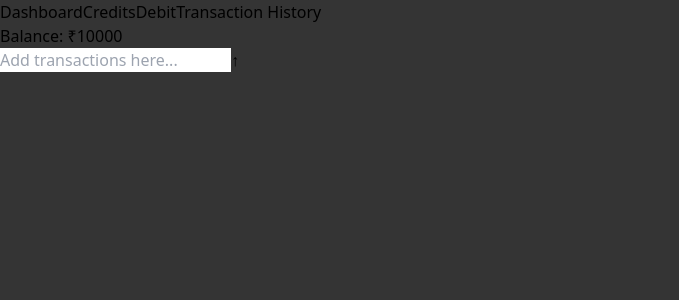
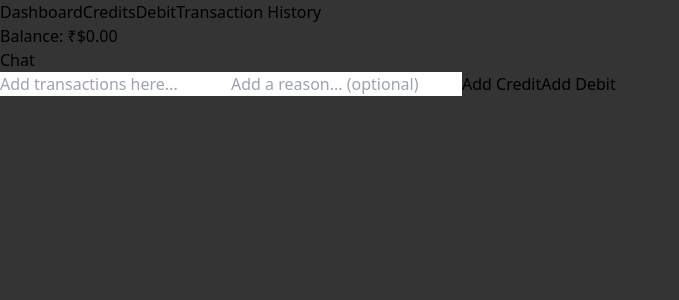
Before and after one commit to AtharvSonawale/Sagespend, a React (Vite) app: page / in a window 1280 px wide. Shown: the top 300 px of the page, without its empty margins (0-679 px from the left). Built offline with nearby package versions, Linux system fonts and the light colour scheme.

Commit message:
updated bg again, tried to add the logic of data Transfer

```diff
--- a/src/App.jsx
+++ b/src/App.jsx
@@ -5,7 +5,7 @@ import Debit from "./components/Debit";
 import TransactionHistory from "./components/TransactionHistory";
 import Dashboard from "./components/Dashboard";
 
-function App() {
+const App = () => {
   const [section, setSection] = useState('Dashboard');
   const sectionRefs = {
     Dashboard: useRef(null),
--- a/src/components/AddTransaction.jsx
+++ b/src/components/AddTransaction.jsx
@@ -1,37 +1,105 @@
 import { useContext, useState } from 'react';
 import { TransactionContext } from './TransactionContext';
 
-function AddTransaction() {
-  const { setTransaction } = useContext(TransactionContext);
-  const [inputValue, setInputValue] = useState('');
+const AddTransaction = () => {
+  const {addCredit, addDebit} = useContext(TransactionContext);
+  const [amount, setAmount] = useState('');
+  const [reason, setReason] = useState('');
 
-  const handleChange = (e) => {
-    setInputValue(e.target.value);
-  };
+  const handleAddCredit = () => {
+    const value = parseFloat(amount);
+    if(!isNaN(value) && value > 0){
+      addCredit(value, reason);
+      setAmount('');
+      setReason('');
+    }
+  }
 
-  const handleClick = () => {
-    setTransaction(inputValue);
-    setInputValue(''); // Clear the input field after adding the transaction
-  };
+  const handleAddDebit = () => {
+    const value = parseFloat(amount);
+    if(!isNaN(value) && value > 0){
+      addDebit(value, reason);
+      setAmount('');
+      setReason('');
+    }
+  }
 
   return (
         <div>
-      <input
-        value={inputValue}
-        onChange={handleChange}
+          <input type="number"
+            value={amount}
+            onChange={(e) => setAmount(e.target.value)}
             className="w-72 rounded-xl px-3 py-1 bg-zinc-800 text-white text-xl font-extralight outline-none m-1 shadow-xl"
-        type="text"
             placeholder="Add transactions here..."
           />
+          <input type="text"
+            value={reason}
+            onChange={(e) => setReason(e.target.value)}
+            className="w-72 rounded-xl px-3 py-1 bg-zinc-800 text-white text-xl font-extralight outline-none m-1 shadow-xl"
+            placeholder="Add a reason... (optional)"
+          />
           <button
-        type="button"
-        onClick={handleClick}
-        className="text-white px-3 py-1 bg-zinc-800 text-xl rounded-md m-1 shadow-xl focus:opacity-75"
+            onClick={handleAddCredit}
+            className="text-white px-3 py-1 bg-green-500 text-xl rounded-md m-1 shadow-xl focus:opacity-75"
           >
-        &#8593;
+            Add Credit
+          </button>
+          <button
+            onClick={handleAddDebit}
+            className="text-white px-3 py-1 bg-red-500 text-xl rounded-md m-1 shadow-xl focus:opacity-75"
+          >
+            Add Debit
           </button>
         </div>
       );
     }
 
     export default AddTransaction;
+
+
+
+
+
+
+
+
+
+
+
+
+
+
+// function AddTransaction() {
+//   const { setTransaction } = useContext(TransactionContext);
+//   const [inputValue, setInputValue] = useState('');
+
+//   const handleChange = (e) => {
+//     setInputValue(e.target.value);
+//   };
+
+//   const handleClick = () => {
+//     setTransaction(inputValue);
+//     setInputValue(''); // Clear the input field after adding the transaction
+//   };
+
+//   return (
+//     <div>
+//       <input
+//         value={inputValue}
+//         onChange={handleChange}
+//         className="w-72 rounded-xl px-3 py-1 bg-zinc-800 text-white text-xl font-extralight outline-none m-1 shadow-xl"
+//         type="text"
+//         placeholder="Add transactions here..."
+//       />
+//       <button
+//         type="button"
+//         onClick={handleClick}
+//         className="text-white px-3 py-1 bg-zinc-800 text-xl rounded-md m-1 shadow-xl focus:opacity-75"
+//       >
+//         &#8593;
+//       </button>
+//     </div>
+//   );
+// }
+
+// export default AddTransaction;
--- a/src/components/Balance.jsx
+++ b/src/components/Balance.jsx
@@ -1,10 +1,24 @@
+import { useContext } from 'react';
+import { TransactionContext } from './TransactionContext';
 
-function Balance() {
+const Balance = () => {
+    const {balance} = useContext(TransactionContext);
+
     return (
-        <div>
-            <h1>Balance: &#8377;10000</h1>
-        </div>
-    );
+                <div>
+                    <h1>Balance: &#8377;${balance.toFixed(2)}</h1>
+                </div>
+            );
 }
 
+
+
+// function Balance() {
+//     return (
+//         <div>
+//             <h1>Balance: &#8377;${balance.toFixed(2)}</h1>
+//         </div>
+//     );
+// }
+
 export default Balance;
--- /dev/null
+++ b/src/components/Chat.jsx
@@ -0,0 +1,21 @@
+import { useContext } from 'react';
+import { TransactionContext } from './TransactionContext';
+TransactionContext
+const Chat = () => {
+  const { messages } = useContext(TransactionContext);
+
+  return (
+    <div>
+      <h2 className="text-xl font-bold">Chat</h2>
+      <ul className=''>
+        {messages.map((message, index) => (
+          <li key={index} className="max-h-72 h-auto text-base px-1 bg-zinc-700 rounded m-1">
+            {message}
+          </li>
+        ))}
+      </ul>
+    </div>
+  );
+};
+
+export default Chat;
--- /dev/null
+++ b/src/components/ConfirmationPopup.jsx
@@ -0,0 +1,17 @@
+
+const ConfirmationPopup = ({ onConfirm, onCancel }) => {
+    return (
+      <div className="fixed inset-0 flex items-center justify-center bg-black bg-opacity-50">
+        <div className="bg-white p-4 rounded shadow-md">
+          <h2 className="text-lg font-bold mb-4">Confirm Deletion</h2>
+          <p>Are you sure you want to delete this transaction?</p>
+          <div className="mt-4 flex justify-end space-x-4">
+            <button onClick={onCancel} className="px-4 py-2 bg-gray-300 rounded">Cancel</button>
+            <button onClick={onConfirm} className="px-4 py-2 bg-red-500 text-white rounded">Delete</button>
+          </div>
+        </div>
+      </div>
+    );
+  };
+
+  export default ConfirmationPopup;
--- a/src/components/Dashboard.jsx
+++ b/src/components/Dashboard.jsx
@@ -1,13 +1,19 @@
 // import { TransactionProvider } from "./TransactionContext";
 import Balance from "./Balance";
 import AddTransaction from "./AddTransaction";
+import Chat from "./Chat";
 
 function Dashboard() {
     return (
-        <div className="space-y-96 m-4">
+        <div className="m-4">
             {/* <TransactionProvider> */}
             <div className="rounded-lg px-2 py-1 bg-zinc-800 text-white text-2xl font-thin shadow-xl"><Balance /></div>
+            <div className="space-y-80">
+            <div className="max-h-72 h-auto my-2 rounded-lg px-2 py-1 bg-zinc-800 text-white text-2xl font-thin shadow-xl"><Chat /></div>
             <div className="flex justify-center outline-none px-1 py-1"><AddTransaction /></div>
+
+
+            </div>
         {/* </TransactionProvider> */}
         </div>
 
--- a/src/components/TransactionContext.jsx
+++ b/src/components/TransactionContext.jsx
@@ -1,13 +1,57 @@
 import { createContext, useState } from "react";
 
-export const TransactionContext = createContext();
+const TransactionContext = createContext();
 
-export const TransactionProvider = ({ children }) => {
-  const [transaction, setTransaction] = useState('');
+const TransactionProvider = ({children}) => {
+  const [balance, setBalance] = useState(0);
+  const [credits, setCredits] = useState([]);
+  const [debits, setDebits] = useState([]);
+  const [transactions, setTransactions] = useState([]);
+  const [messages, setMessages] = useState([]);
+
+  const addCredit = (amount, reason) => {
+    setBalance(balance + amount);
+    const creditTransaction = {id:Date.now(), type: 'credit', amount, reason, date: new Date()}
+
+    setCredits([...credits, creditTransaction]);
+    setTransactions([...transactions, setTransactions]);
+    setMessages([...messages, `Credited $${amount.toFixed(2)}${reason ? ` for ${reason}` : ''}`]);
+  }
+
+  const addDebit = (amount, reason) => {
+    if(amount > balance){
+      setMessages([...messages, `Cannot debit $${amount.toFixed(2)} due to insufficient balance`]);
+    }else{
+      setBalance(balance - amount);
+      const debitTransaction = {id:Date.now(), type: 'debit', amount, reason, date: new Date()}
+
+      setDebits([...debits, debitTransaction]);
+      setTransactions([...transactions, setTransactions]);
+      setMessages([...messages, `Debited $${amount.toFixed(2)}${reason ? `for ${reason}` : ''}`]);
+    }
+  }
+
+    const deleteTransaction = (id) => {
+      const transaction = transactions.find((t) => t.id === id);
+      if(transaction){
+        setTransactions(transactions.filter((t) => t.id !== id));
+        if(transaction.type === 'credit'){
+          setBalance(balance - transaction.amount);
+          setCredits(credits.filter((c) => c.id !== id));
+        }else{
+          setBalance(balance + transaction.amount);
+          setDebits(debits.filter((d) => d.id !== id));
+        }
+
+        setMessages([...messages, `Deleted transaction: ${transaction.type === 'credit' ? 'Credited' : 'Debited'} $${transaction.amount.toFixed(2)}${transaction.reason ? ` for ${transaction.reason}` : ''}`]);
+      }
+    }
 
   return (
-    <TransactionContext.Provider value={{ transaction, setTransaction }}>
+    <TransactionContext.Provider value={{ balance, credits, debits, transactions, messages, addCredit, addDebit, deleteTransaction }}>
       {children}
     </TransactionContext.Provider>
   );
 };
+
+export {TransactionContext, TransactionProvider};
--- a/src/components/TransactionHistory.jsx
+++ b/src/components/TransactionHistory.jsx
@@ -1,18 +1,63 @@
-import { useContext } from "react";
+import { useContext, useState } from "react";
 import { TransactionContext } from "./TransactionContext";
+import ConfirmationPopup from "./ConfirmationPopup";
 
-function TransactionHistory() {
-  const { transaction } = useContext(TransactionContext);
+const TransactionHistory = () => {
+  const { transactions, deleteTransaction } = useContext(TransactionContext);
+  const [transactionToDelete, setTransactionToDelete] = useState(null);
 
-  return (
+  const handleDelete = (id) => {
+    setTransactionToDelete(id);
+  }
+
+  const confirmDelete = () => {
+    deleteTransaction(transactionToDelete);
+    setTransactionToDelete(null);
+  }
+
+  const cancelDelete = () => {
+    setTransactionToDelete(null);
+  }
+
+  return(
     <div className="m-4">
-      <h1 className="rounded-lg px-2 py-1 bg-zinc-800 text-white text-2xl font-thin shadow-xl">        Transaction History
-      </h1>
-      <section className="bg-white rounded-lg px-2 py-1 my-2 text-zinc-900 text-sm font-normal shadow-xl">
-        <p>{transaction}</p>
-      </section>
+      <h1 className="rounded-lg px-2 py-1 bg-zinc-800 text-white text-2xl font-thin shadow-xl">Transaction History</h1>
+      <ul>
+        {transactions.map((transaction) => (
+        <li key={transaction.id} className="bg-white rounded-lg px-2 py-1 my-2 text-zinc-900 text-sm font-normal shadow-xl">
+          <span>
+            {transaction.type === 'credit' ? 'Credited' : 'Debited'} ${transaction.amount.toFixed(20)} {transaction.reason ? `- ${transaction.reason}` : ''} on {transaction.date.toLocaleString()}
+          </span>
+          <button onClick={()=> handleDelete(transaction.id)} className="px-1 py-1 bg-red-500 text-white rounded">Delete</button>
+        </li>
+      ))}
+      </ul>
+      {transactionToDelete !== null && (
+        <ConfirmationPopup onConfirm={confirmDelete} onCancel={cancelDelete} />
+      )}
     </div>
-  );
+  )
 }
 
+
+
+
+
+
+
+
+// function TransactionHistory() {
+//   const { transaction } = useContext(TransactionContext);
+
+//   return (
+//     <div className="m-4">
+//       <h1 className="rounded-lg px-2 py-1 bg-zinc-800 text-white text-2xl font-thin shadow-xl">        Transaction History
+//       </h1>
+//       <section className="bg-white rounded-lg px-2 py-1 my-2 text-zinc-900 text-sm font-normal shadow-xl">
+//         <p>{transaction}</p>
+//       </section>
+//     </div>
+//   );
+// }
+
 export default TransactionHistory;
```
Also changed, not shown: src/components/Credit.jsx (+14 -4 lines), src/components/Debit.jsx (+29 -8 lines). Lines whose indentation alone changed are shown as unchanged.
